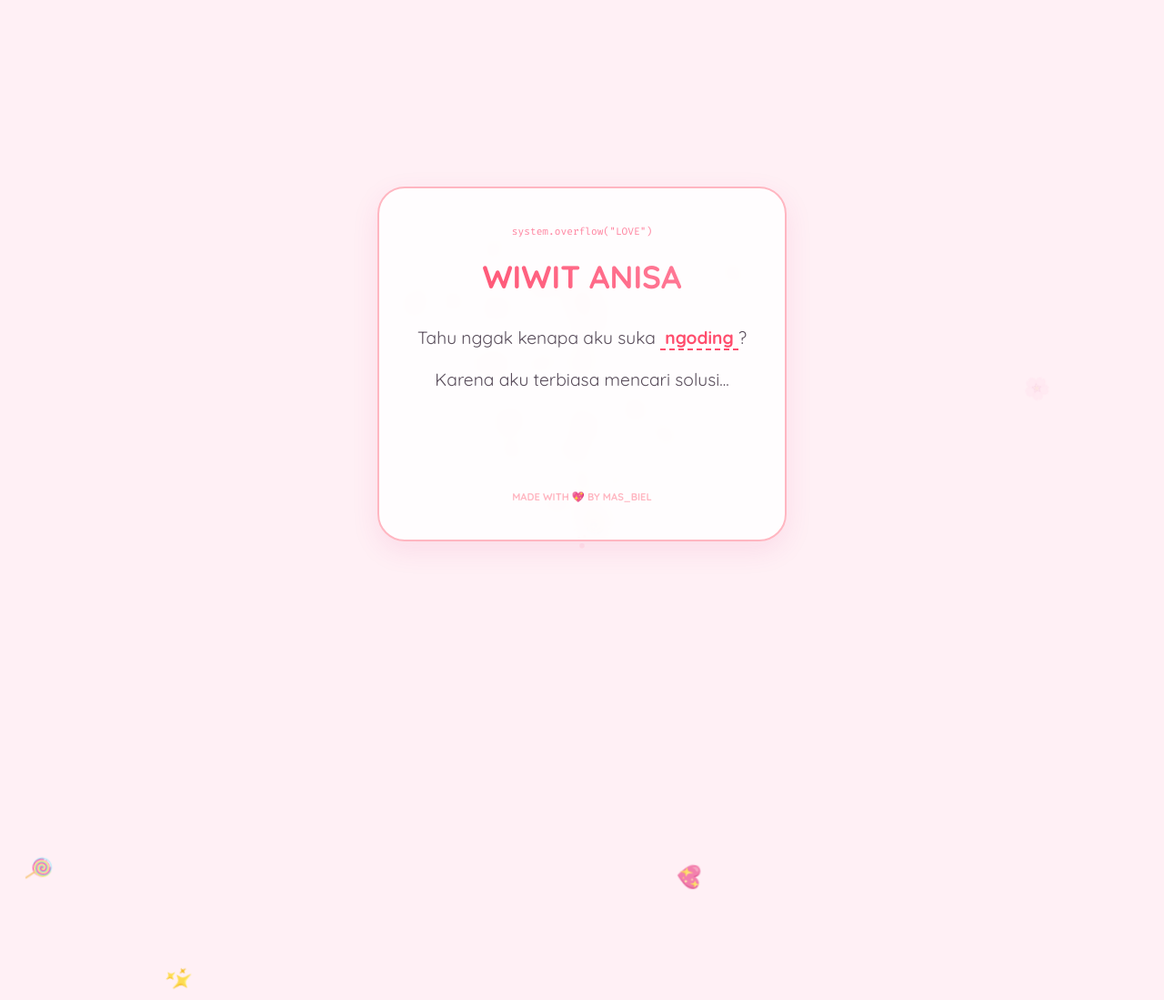
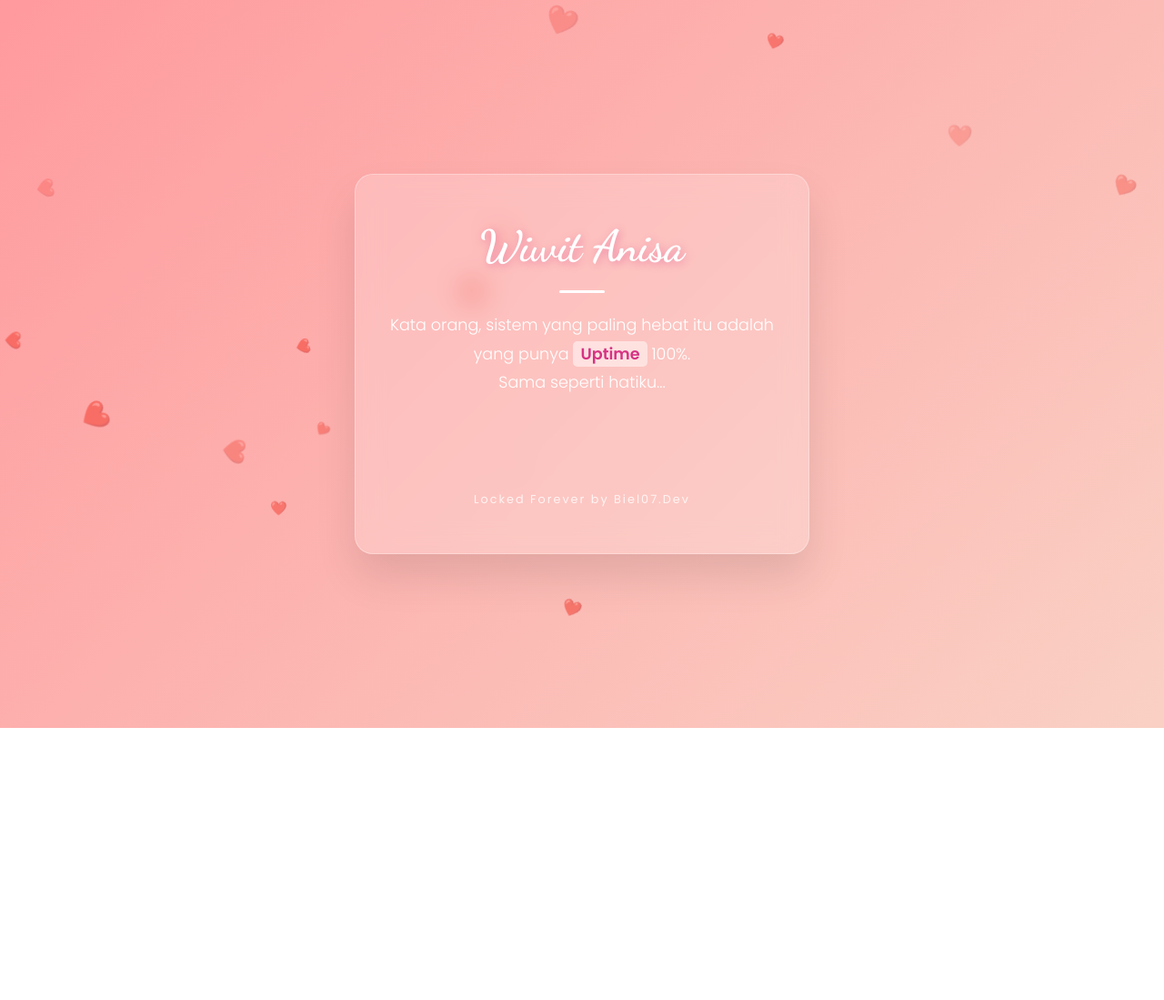
Before and after one commit to fbilgy-tech/mas_biel, a plain HTML site: page index.html in a window 1280 px wide. Shown: the top 1099 px of the page at 91% size. After the commit the page ends 800 px from the top, so only its background shows below. Drawn offline with Linux system fonts and the light colour scheme.

Commit message:
Update index.html

```diff
--- a/index.html
+++ b/index.html
@@ -3,199 +3,176 @@
 <head>
     <meta charset="UTF-8">
     <meta name="viewport" content="width=device-width, initial-scale=1.0">
-    <title>BIEL_SOFT_OVERRIDE 💖</title>
+    <title>UNTUK WIWIT ANISA ❤️</title>
     <style>
-        @import url('https://fonts.googleapis.com/css2?family=Quicksand:wght@400;700&family=Fira+Code:wght@400&display=swap');
+        @import url('https://fonts.googleapis.com/css2?family=Dancing+Script:wght@700&family=Poppins:wght@300;400;600&display=swap');
 
-        * { margin: 0; padding: 0; box-sizing: border-box; background: transparent; }
+        * { margin: 0; padding: 0; box-sizing: border-box; }
 
         body {
-            background-color: #fff0f5; /* Lavender Blush */
-            color: #d63384;
-            font-family: 'Quicksand', sans-serif;
+            /* Gradasi warna senja romantis */
+            background: linear-gradient(135deg, #ff9a9e 0%, #fad0c4 99%, #fad0c4 100%);
             height: 100vh;
             display: flex;
             align-items: center;
             justify-content: center;
+            font-family: 'Poppins', sans-serif;
             overflow: hidden;
         }
 
-        #heart-canvas {
+        /* Kelopak Bunga/Hati Jatuh */
+        .falling-elements {
             position: absolute;
             top: 0; left: 0;
             width: 100%; height: 100%;
+            pointer-events: none;
             z-index: 1;
         }
 
-        .container {
+        .glass-card {
             position: relative;
             z-index: 10;
-            width: 90%;
-            max-width: 450px;
-            padding: 40px;
-            background: rgba(255, 255, 255, 0.85);
-            backdrop-filter: blur(10px);
-            border-radius: 30px;
-            border: 2px solid #ffb6c1;
+            background: rgba(255, 255, 255, 0.2);
+            backdrop-filter: blur(15px);
+            -webkit-backdrop-filter: blur(15px);
+            border: 1px solid rgba(255, 255, 255, 0.3);
+            border-radius: 20px;
+            padding: 50px 30px;
             text-align: center;
-            box-shadow: 0 10px 30px rgba(214, 51, 132, 0.1);
+            width: 85%;
+            max-width: 500px;
+            box-shadow: 0 25px 45px rgba(0, 0, 0, 0.1);
+            animation: fadeInCard 2s ease-out;
         }
 
-        .header-tag {
-            font-family: 'Fira Code', monospace;
-            font-size: 0.7rem;
-            color: #ff85a1;
+        .profile-img {
+            width: 100px;
+            height: 100px;
+            border-radius: 50%;
+            border: 3px solid #fff;
             margin-bottom: 20px;
-            display: block;
+            box-shadow: 0 0 20px rgba(255, 255, 255, 0.5);
+            animation: heartBeat 2s infinite;
         }
 
-        .target-name {
-            font-size: 2.2rem;
-            font-weight: 700;
-            margin-bottom: 30px;
-            background: linear-gradient(45deg, #ff4d6d, #ff85a1);
-            -webkit-background-clip: text;
-            -webkit-text-fill-color: transparent;
+        .name-title {
+            font-family: 'Dancing Script', cursive;
+            font-size: 3rem;
+            color: #fff;
+            text-shadow: 2px 2px 10px rgba(214, 51, 132, 0.4);
+            margin-bottom: 10px;
+        }
+
+        .divider {
+            width: 50px;
+            height: 3px;
+            background: #fff;
+            margin: 20px auto;
+            border-radius: 2px;
         }
 
         .message-box {
-            font-size: 1.2rem;
-            line-height: 1.6;
-            color: #594d5b;
+            color: #fff;
+            font-size: 1.1rem;
+            line-height: 1.8;
+            font-weight: 300;
         }
 
-        .line {
+        .message-line {
             opacity: 0;
-            transform: scale(0.9);
-            margin-bottom: 15px;
+            transform: translateY(20px);
         }
 
         .highlight {
-            color: #ff4d6d;
-            font-weight: 700;
-            padding: 0 5px;
-            border-bottom: 2px dashed #ff4d6d;
+            font-weight: 600;
+            color: #d63384;
+            background: rgba(255, 255, 255, 0.5);
+            padding: 2px 8px;
+            border-radius: 5px;
         }
 
         /* Animations */
-        .l1 { animation: popIn 0.8s forwards 1s; }
-        .l2 { animation: popIn 0.8s forwards 3s; }
-        .l3 { animation: popIn 0.8s forwards 5s; }
-
-        @keyframes popIn {
+        @keyframes fadeInCard {
+            from { opacity: 0; transform: scale(0.9); }
             to { opacity: 1; transform: scale(1); }
         }
 
-        .floating-emoji {
-            position: absolute;
-            font-size: 24px;
-            z-index: 5;
-            animation: float 4s infinite ease-in;
-            opacity: 0;
+        @keyframes heartBeat {
+            0% { transform: scale(1); }
+            50% { transform: scale(1.05); }
+            100% { transform: scale(1); }
         }
 
-        @keyframes float {
-            0% { transform: translateY(100vh) rotate(0deg); opacity: 1; }
-            100% { transform: translateY(-10vh) rotate(360deg); opacity: 0; }
+        .l1 { animation: showMsg 1s forwards 1.5s; }
+        .l2 { animation: showMsg 1s forwards 4s; }
+        .l3 { animation: showMsg 1s forwards 6.5s; }
+
+        @keyframes showMsg {
+            to { opacity: 1; transform: translateY(0); }
+        }
+
+        .floating-heart {
+            position: absolute;
+            color: rgba(255, 255, 255, 0.6);
+            animation: fall linear infinite;
+        }
+
+        @keyframes fall {
+            to { transform: translateY(110vh) rotate(360deg); }
         }
 
         .footer {
-            margin-top: 30px;
-            font-size: 0.7rem;
-            color: #ffb6c1;
-            font-weight: bold;
+            margin-top: 40px;
+            font-size: 0.8rem;
+            color: rgba(255, 255, 255, 0.8);
+            letter-spacing: 2px;
         }
     </style>
 </head>
 <body>
 
-    <canvas id="heart-canvas"></canvas>
+    <div class="falling-elements" id="fallZone"></div>
 
-    <div class="container">
-        <span class="header-tag">system.overflow("LOVE")</span>
+    <div class="glass-card">
+        <div class="name-title">Wiwit Anisa</div>
 
-        <h1 class="target-name">WIWIT ANISA</h1>
+        <div class="divider"></div>
 
         <div class="message-box">
-            <p class="line l1">Tahu nggak kenapa aku suka <span class="highlight">ngoding</span>?</p>
-            <p class="line l2">Karena aku terbiasa mencari solusi...</p>
-            <p class="line l3">Tapi buat urusan bahagia, solusinya cuma ada di <span class="highlight">kamu</span>. 🧸</p>
+            <p class="message-line l1">Kata orang, sistem yang paling hebat itu adalah yang punya <span class="highlight">Uptime</span> 100%.</p>
+            <p class="message-line l2">Sama seperti hatiku...</p>
+            <p class="message-line l3">Yang nggak akan pernah <span class="highlight">Down</span> kalau tujuannya cuma menyayangimu selamanya.</p>
         </div>
 
-        <div class="footer">MADE WITH 💖 BY MAS_BIEL</div>
+        <div class="footer">Locked Forever by Biel07.Dev</div>
     </div>
 
     <script>
-        const canvas = document.getElementById('heart-canvas');
-        const ctx = canvas.getContext('2d');
-        let particles = [];
-        const heartPoints = [];
+        function createHeart() {
+            const heart = document.createElement('div');
+            heart.classList.add('floating-heart');
+            heart.innerHTML = '❤️'; // Bisa diganti 🌸 atau ✨
+            heart.style.left = Math.random() * 100 + 'vw';
+            heart.style.fontSize = (Math.random() * 20 + 10) + 'px';
+            heart.style.duration = (Math.random() * 3 + 4) + 's';
+            heart.style.opacity = Math.random();
 
-        function init() {
-            canvas.width = window.innerWidth;
-            canvas.height = window.innerHeight;
-            heartPoints.length = 0;
-            for (let t = 0; t <= Math.PI * 2; t += 0.1) {
-                const x = 16 * Math.pow(Math.sin(t), 3);
-                const y = -(13 * Math.cos(t) - 5 * Math.cos(2 * t) - 2 * Math.cos(3 * t) - Math.cos(4 * t));
-                heartPoints.push({ x: x * 12, y: y * 12 });
-            }
+            document.getElementById('fallZone').appendChild(heart);
+
+            heart.animate([
+                { transform: 'translateY(-10vh) rotate(0deg)' },
+                { transform: `translateY(110vh) rotate(${Math.random() * 360}deg)` }
+            ], {
+                duration: Math.random() * 3000 + 5000,
+                iterations: 1
+            });
+
+            setTimeout(() => {
+                heart.remove();
+            }, 8000);
         }
 
-        class Particle {
-            constructor() { this.reset(); }
-            reset() {
-                const target = heartPoints[Math.floor(Math.random() * heartPoints.length)];
-                this.x = canvas.width / 2;
-                this.y = canvas.height / 2;
-                this.targetX = target.x + canvas.width / 2;
-                this.targetY = target.y + canvas.height / 2;
-                this.color = ["#ff4d6d", "#ff85a1", "#ffb6c1", "#ffccd5"][Math.floor(Math.random() * 4)];
-                this.size = Math.random() * 3 + 1;
-                this.alpha = Math.random();
-                this.speed = 0.02 + Math.random() * 0.03;
-            }
-            update() {
-                this.x += (this.targetX - this.x) * this.speed;
-                this.y += (this.targetY - this.y) * this.speed;
-                this.alpha -= 0.005;
-                if (this.alpha <= 0) this.reset();
-            }
-            draw() {
-                ctx.globalAlpha = this.alpha;
-                ctx.fillStyle = this.color;
-                ctx.beginPath();
-                ctx.arc(this.x, this.y, this.size, 0, Math.PI * 2);
-                ctx.fill();
-            }
-        }
-
-        function createEmoji() {
-            const emojis = ['💖', '✨', '🌸', '🎀', '🍭'];
-            const e = document.createElement('div');
-            e.className = 'floating-emoji';
-            e.innerText = emojis[Math.floor(Math.random() * emojis.length)];
-            e.style.left = Math.random() * 100 + 'vw';
-            e.style.animationDuration = (Math.random() * 2 + 3) + 's';
-            document.body.appendChild(e);
-            setTimeout(() => e.remove(), 4000);
-        }
-
-        function setup() {
-            init();
-            for (let i = 0; i < 200; i++) particles.push(new Particle());
-            setInterval(createEmoji, 500);
-        }
-
-        function animate() {
-            ctx.clearRect(0, 0, canvas.width, canvas.height);
-            particles.forEach(p => { p.update(); p.draw(); });
-            requestAnimationFrame(animate);
-        }
-
-        window.addEventListener('resize', init);
-        setup();
-        animate();
+        setInterval(createHeart, 300);
     </script>
 </body>
 </html>
```
